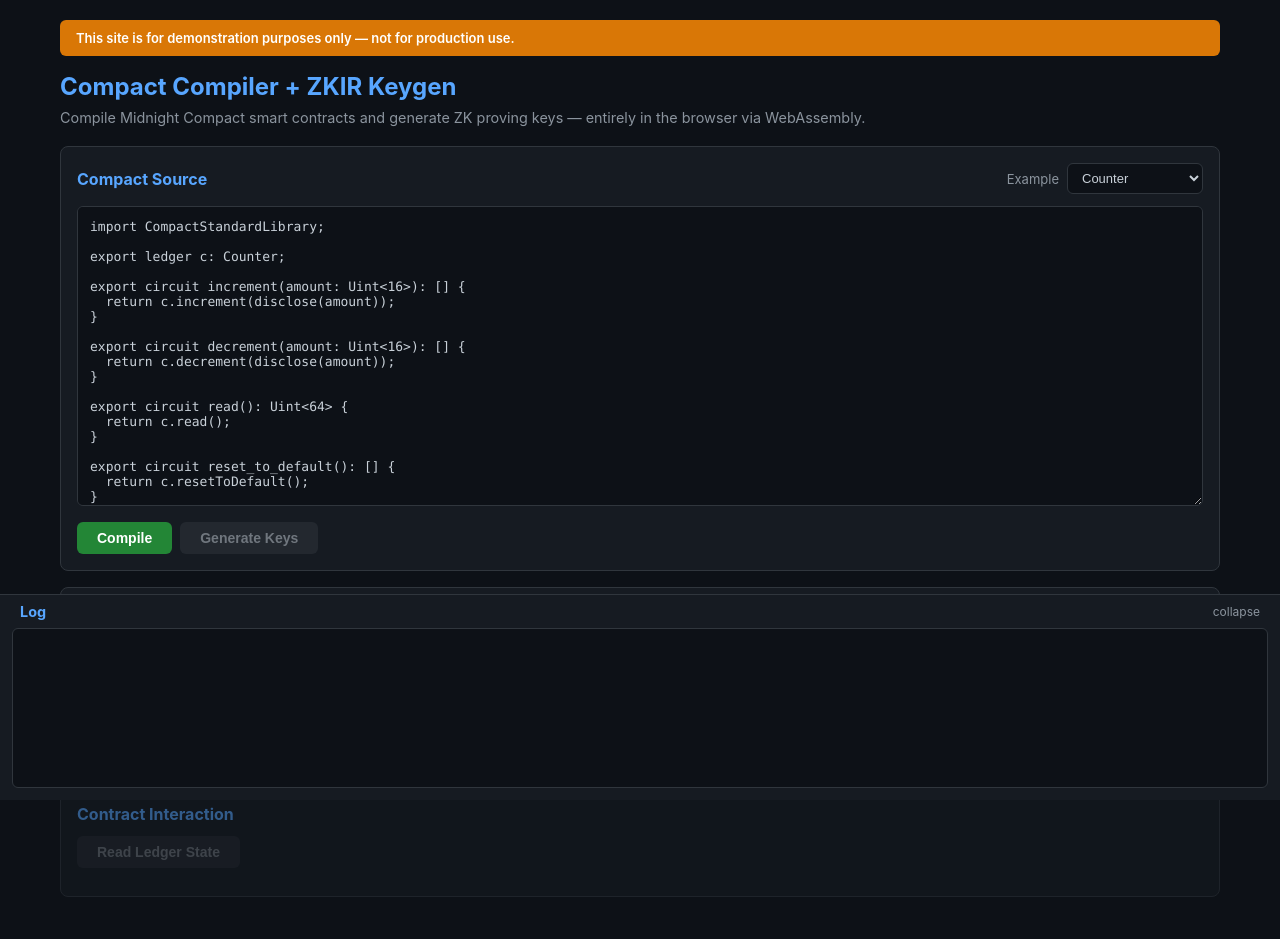
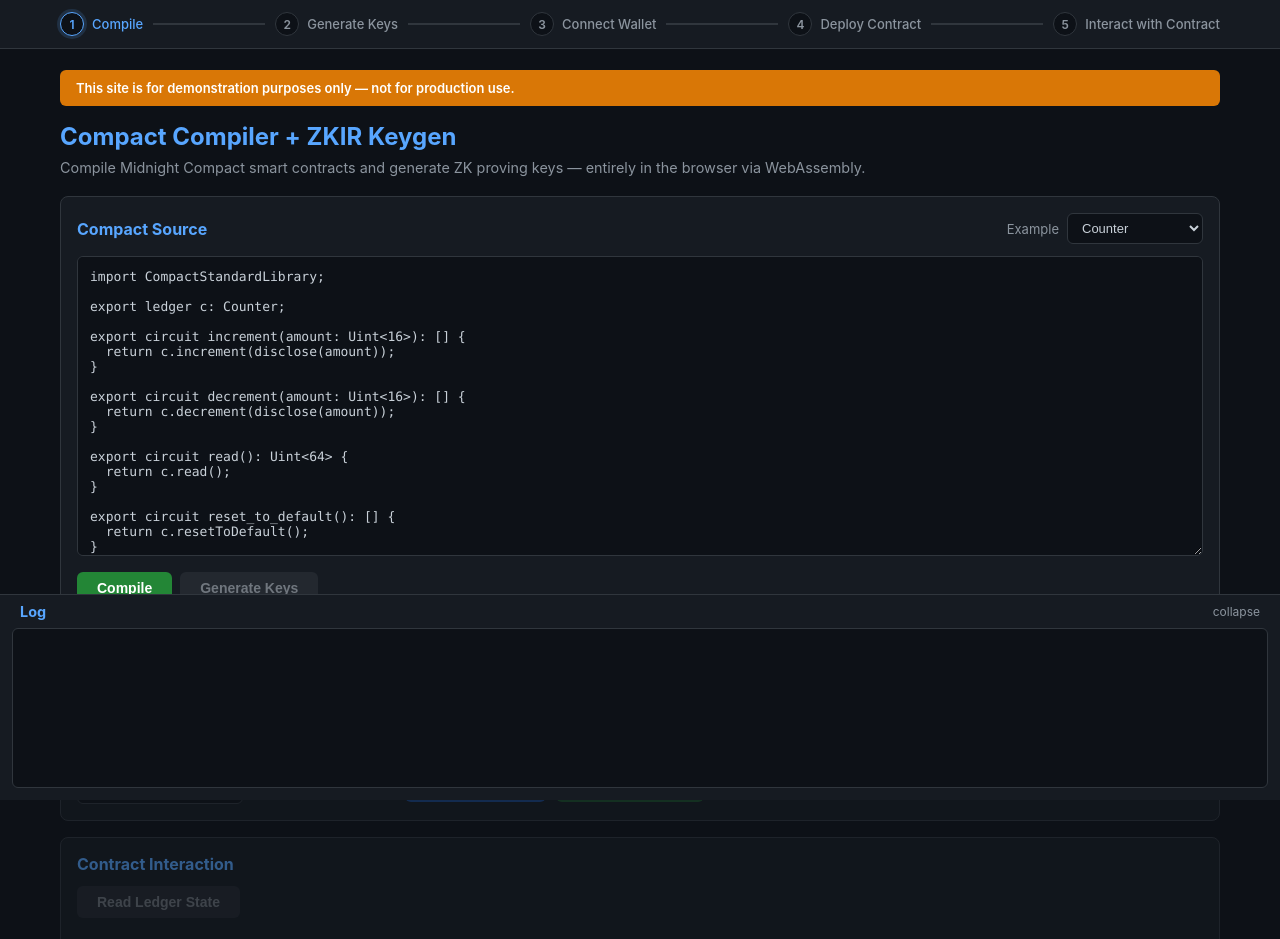
Before and after one commit to effectstream/zkir-wasm-experiment, a website built with webpack: page webapp/public/index.html in a window 1280 px wide. Shown: the top 939 px of the page. Built offline with nearby package versions, Linux system fonts and the light colour scheme.

Commit message:
Add fixed top progress stepper to webapp
- Five-step bar (Compile, Generate Keys, Connect Wallet, Deploy Contract, Interact with Contract) fixed to the top of the page.

- Step state derives from existing flags (compiledResult/generatedKeys/connectedAPI/deployedAddress + hasInteracted), so it rewinds automatically on recompile and wallet disconnect.

- Completed steps show a green check and fill the connector; the current step is highlighted.

```diff
--- a/webapp/public/index.html
+++ b/webapp/public/index.html
@@ -10,9 +10,79 @@
             font-family: -apple-system, BlinkMacSystemFont, 'Segoe UI', system-ui, sans-serif;
             background: #0d1117;
             color: #c9d1d9;
-            padding: 20px 20px 220px;
+            padding: 70px 20px 220px;
             max-width: 1200px;
             margin: 0 auto;
+        }
+        .stepper {
+            position: fixed;
+            top: 0;
+            left: 0;
+            right: 0;
+            z-index: 100;
+            background: #161b22;
+            border-bottom: 1px solid #30363d;
+        }
+        .stepper-inner {
+            max-width: 1200px;
+            margin: 0 auto;
+            padding: 12px 20px;
+            display: flex;
+            align-items: center;
+        }
+        .step {
+            display: flex;
+            align-items: center;
+            gap: 8px;
+            color: #8b949e;
+            font-size: 13px;
+            white-space: nowrap;
+        }
+        .step-num {
+            display: inline-flex;
+            align-items: center;
+            justify-content: center;
+            width: 24px;
+            height: 24px;
+            border-radius: 50%;
+            border: 1px solid #30363d;
+            background: #0d1117;
+            font-size: 12px;
+            font-weight: 600;
+            flex-shrink: 0;
+        }
+        .step-label {
+            font-weight: 500;
+        }
+        .step-line {
+            flex: 1;
+            height: 2px;
+            min-width: 16px;
+            margin: 0 10px;
+            background: #30363d;
+            transition: background 0.3s;
+        }
+        .step.active {
+            color: #58a6ff;
+        }
+        .step.active .step-num {
+            border-color: #58a6ff;
+            color: #58a6ff;
+            box-shadow: 0 0 0 3px rgba(88, 166, 255, 0.15);
+        }
+        .step.completed {
+            color: #3fb950;
+        }
+        .step.completed .step-num {
+            border-color: #3fb950;
+            background: #3fb950;
+            color: #0d1117;
+        }
+        .step-line.filled {
+            background: #3fb950;
+        }
+        @media (max-width: 760px) {
+            .step-label { display: none; }
         }
         h1 {
             color: #58a6ff;
@@ -331,6 +401,20 @@
     </style>
 </head>
 <body>
+    <div class="stepper" id="stepper">
+        <div class="stepper-inner">
+            <div class="step" data-step="1"><span class="step-num">1</span><span class="step-label">Compile</span></div>
+            <div class="step-line"></div>
+            <div class="step" data-step="2"><span class="step-num">2</span><span class="step-label">Generate Keys</span></div>
+            <div class="step-line"></div>
+            <div class="step" data-step="3"><span class="step-num">3</span><span class="step-label">Connect Wallet</span></div>
+            <div class="step-line"></div>
+            <div class="step" data-step="4"><span class="step-num">4</span><span class="step-label">Deploy Contract</span></div>
+            <div class="step-line"></div>
+            <div class="step" data-step="5"><span class="step-num">5</span><span class="step-label">Interact with Contract</span></div>
+        </div>
+    </div>
+
     <div style="background: #d97706; color: #fff; padding: 10px 16px; border-radius: 6px; margin-bottom: 16px; font-size: 13px; font-weight: 600;">
         This site is for demonstration purposes only — not for production use.
     </div>
--- a/webapp/src/index.js
+++ b/webapp/src/index.js
@@ -112,6 +112,7 @@
 let deployedCompiledContract = null;  // CompiledContract after deployment
 let deployedAddress = null;      // contract address after deployment
 let contractModule = null;       // dynamically loaded contract module
+let hasInteracted = false;       // true after first successful circuit call / state read
 
 function log(msg) {
     const line = document.createElement('div');
@@ -147,6 +148,7 @@
 function enableDeploySection() {
     deploySection.classList.remove('disabled');
     connectBtn.disabled = false;
+    updateStepper();
 }
 
 function disableDeploySection() {
@@ -162,6 +164,7 @@
     disconnectBtn.style.display = '';
     networkSelect.disabled = true;
     deployBtn.disabled = false;
+    updateStepper();
 }
 
 function setWalletDisconnected() {
@@ -180,11 +183,14 @@
     deployResult.style.display = 'none';
     contractAddressEl.textContent = '—';
     disableInteractSection();
+    hasInteracted = false;
+    updateStepper();
 }
 
 function enableInteractSection() {
     interactSection.classList.remove('disabled');
     readStateBtn.disabled = false;
+    updateStepper();
 }
 
 function disableInteractSection() {
@@ -192,6 +198,36 @@
     readStateBtn.disabled = true;
     circuitsList.innerHTML = '';
     ledgerStateEl.textContent = '';
+}
+
+// ---------------------------------------------------------------------------
+// Progress stepper — reflects how far the user has advanced through the flow.
+// ---------------------------------------------------------------------------
+const stepEls = [...document.querySelectorAll('#stepper .step')];
+const stepLineEls = [...document.querySelectorAll('#stepper .step-line')];
+
+function updateStepper() {
+    // Each step is "done" once its state flag is set; the first not-done step
+    // is "active" and the rest are pending. These flags cascade-reset on
+    // recompile and wallet disconnect, so the bar rewinds automatically.
+    const done = [
+        !!compiledResult,    // 1: Compile
+        !!generatedKeys,     // 2: Generate Keys
+        !!connectedAPI,      // 3: Connect Wallet
+        !!deployedAddress,   // 4: Deploy Contract
+        hasInteracted,       // 5: Interact with Contract
+    ];
+    let active = done.findIndex(d => !d);
+    if (active === -1) active = stepEls.length; // all complete
+
+    stepEls.forEach((el, i) => {
+        el.classList.toggle('completed', done[i]);
+        el.classList.toggle('active', !done[i] && i === active);
+        const num = el.querySelector('.step-num');
+        if (num) num.textContent = done[i] ? '✓' : String(i + 1);
+    });
+    // A connector fills once the step on its left is complete.
+    stepLineEls.forEach((el, i) => el.classList.toggle('filled', done[i]));
 }
 
 /**
@@ -314,6 +350,8 @@
                     circuit.name, args, log
                 );
                 resultEl.textContent = formatResult(res.result);
+                hasInteracted = true;
+                updateStepper();
             } catch (err) {
                 resultEl.textContent = `Error: ${err.message}`;
                 resultEl.style.color = '#f85149';
@@ -378,6 +416,7 @@
         log(`Compilation completed in ${elapsed}s`);
 
         compiledResult = result;
+        updateStepper();
 
         // Build the output file tree
         const circuits = [...result.zkir.keys()].sort();
@@ -650,6 +689,8 @@
             ledgerStateEl.textContent = JSON.stringify(entries);
             log(`Ledger state: ${ledgerStateEl.textContent}`);
         }
+        hasInteracted = true;
+        updateStepper();
     } catch (err) {
         ledgerStateEl.textContent = `Error: ${err.message}`;
         log(`Failed to read state: ${err.message}`);
@@ -658,3 +699,6 @@
         readStateBtn.textContent = 'Read Ledger State';
     }
 });
+
+// Initialise the stepper (step 1 active) once everything is wired up.
+updateStepper();
```
